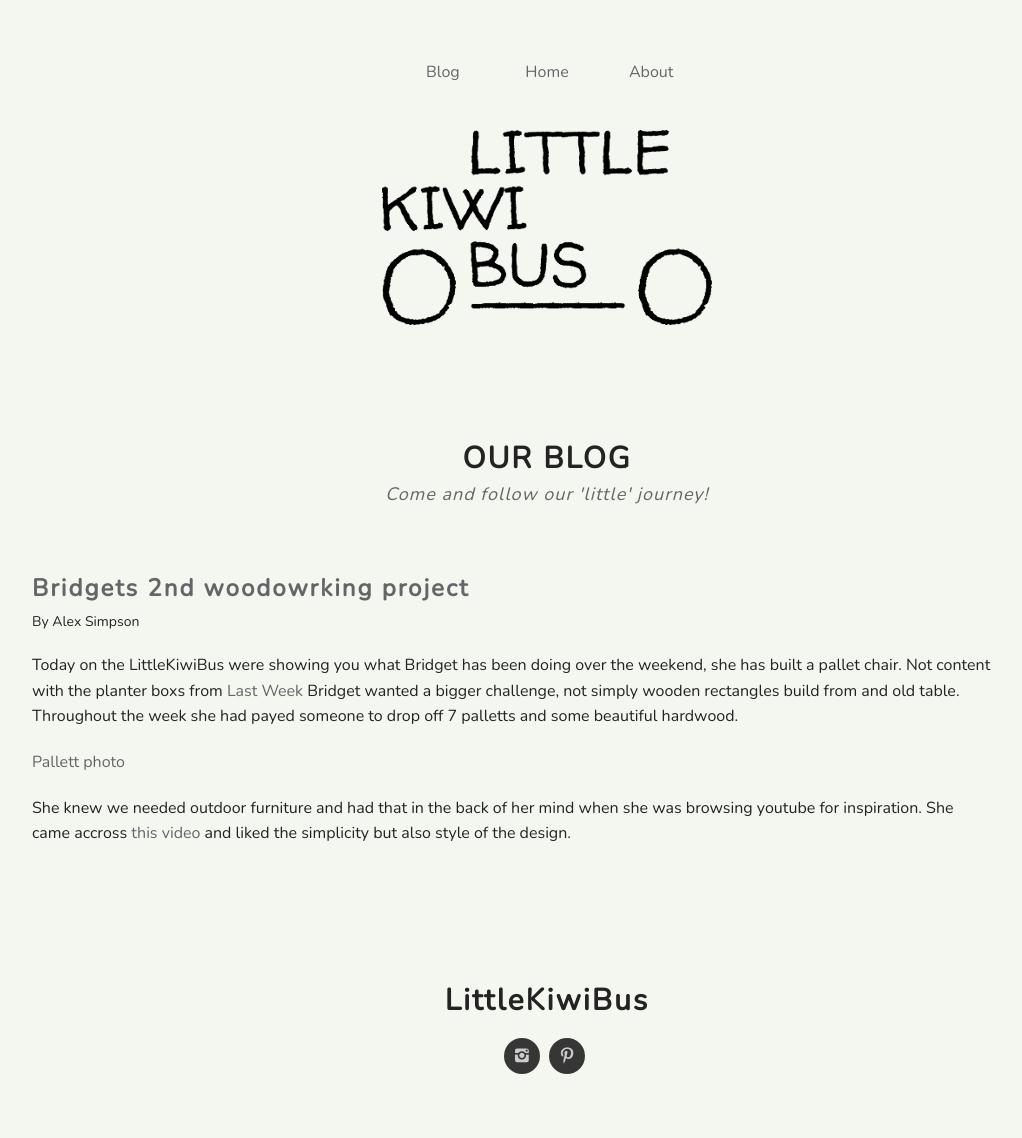
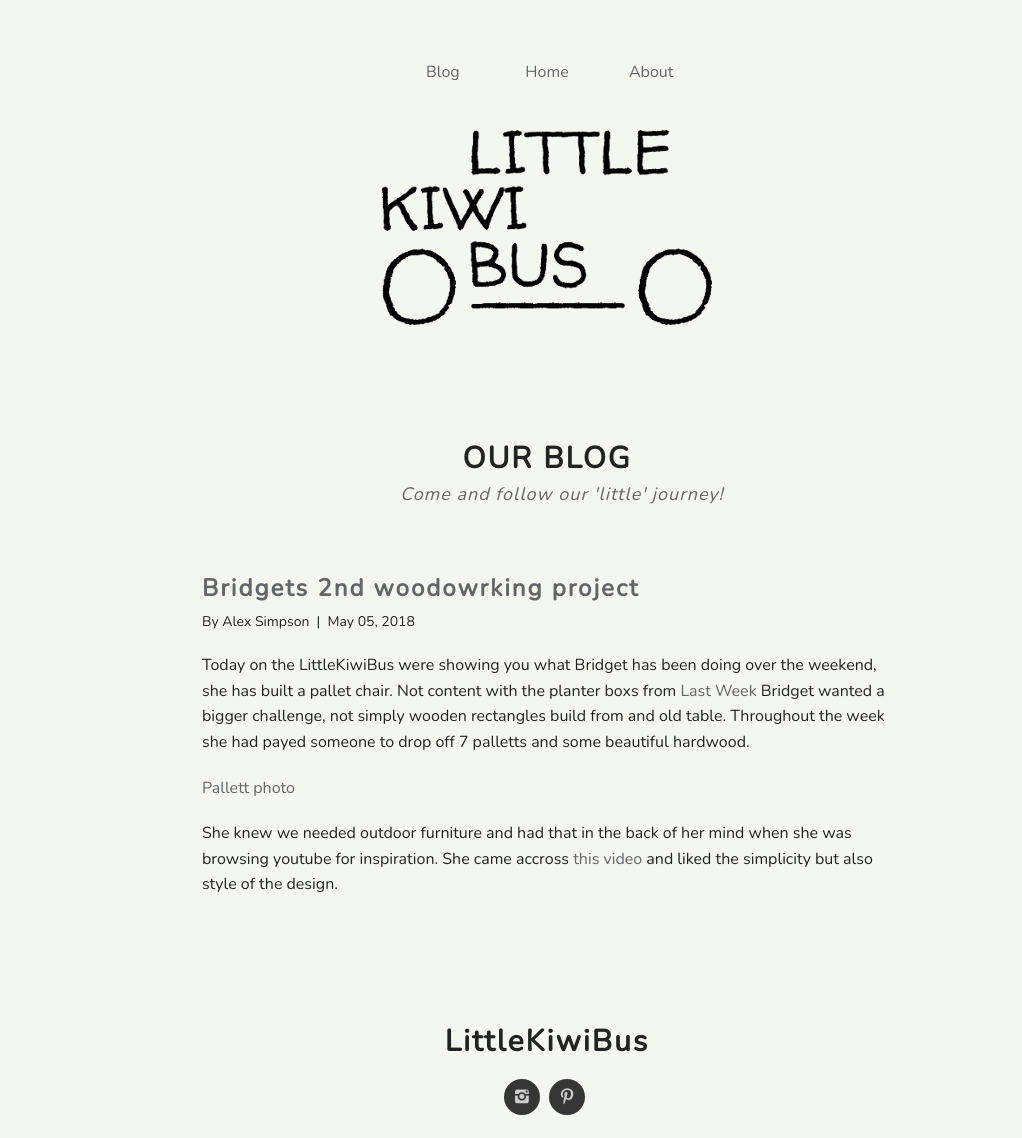
Before and after one commit to vendablefall/littlekiwibus, a Jekyll site: the page built from _posts/2017-06-21-Bridgets_2nd_woodworking_project.md, in a window 1280 px wide. Shown: the whole page, without its empty margins (93-1115 px from the left). Built offline with Jekyll 4.4.1, drawn with Linux system fonts in a browser that asks for light colours; Markdown is read by kramdown in place of the engine named in the settings; comment, search, counter and statistics services are not loaded; before the commit the page ends 1097 px from its top, so only the background shows below that.

Commit message:
max width posts to 750px, added date to posts and blog.index

```diff
--- a/_layouts/blog.html
+++ b/_layouts/blog.html
@@ -17,7 +17,7 @@ layout: default
     <div class='spacing'></div>
   </div>
   <div class='row'>
-    <div class='large-12 columns'>
+    <div class=''>
 
       {{ content }}
 
--- a/_layouts/post.html
+++ b/_layouts/post.html
@@ -13,7 +13,7 @@ section_id: blog
     </h3>
     <p>
       By
-      <span class='author'>{{ page.author }}</span>
+      <span class='author'>{{ page.author }}  &nbsp|&nbsp  {{ page.date | date: '%B %d, %Y' }}</span>
     </p>
   </div>
   <div class='content'>
@@ -38,92 +38,3 @@ section_id: blog
         </script>
         <noscript>Please enable JavaScript to view the <a href="http://disqus.com/?ref_noscript">comments powered by Disqus.</a></noscript>
 {% endif %}
-
-
-<!--
-<a id='comments'></a>
-<div class='comments-wrapper'>
-  <h3 class='comments-count'>6 Comments</h3>
-  <ul class='comments'>
-    <li>
-      <div class='meta'>
-        <p class='avatar'>
-          <img alt='' height='39' src='{{site.url}}/images/avatar.png' width='39'>
-        </p>
-        <p class='info'>
-          <span class='name'>Amy</span>
-          <span class='datetime'>October 15, 2011 at 3:30 pm</span>
-          <a href='#comments-form'>Reply</a>
-        </p>
-      </div>
-      <p>
-        Laudantium et sint repellat eum necessitatibus aut est rem illo delectus saepe. dolor consectetur et dolorem distinctio beatae doloribus magni ducimus reprehenderit voluptatibus ex officia quia. cum facere est quas provident ea nam quibusdam deserunt quis. error quis nihil ad quia corrupti asperiores labore quis error ut debitis nobis iste. laborum sint qui aut asperiores numquam itaque ea illum
-      </p>
-    </li>
-    <li>
-      <div class='meta'>
-        <p class='avatar'>
-          <img alt='' height='39' src='{{site.url}}/images/avatar.png' width='39'>
-        </p>
-        <p class='info'>
-          <span class='name'>Amy</span>
-          <span class='datetime'>October 15, 2011 at 3:30 pm</span>
-          <a href='#comments-form'>Reply</a>
-        </p>
-      </div>
-      <p>Quam cumque magni voluptas. possimus neque in voluptates. quia consequatur voluptas eum aut mollitia ipsa commodi. sint vero earum illo sequi omnis officiis velit nihil dolor quo quisquam sint. impedit ut quisquam sed placeat et quia nam possimus veniam possimus at qui. ipsam architecto ducimus similique modi non autem consequatur soluta</p>
-      <ul class='children'>
-        <li>
-          <div class='meta'>
-            <p class='avatar'>
-              <img alt='' height='39' src='{{site.url}}/images/avatar.png' width='39'>
-            </p>
-            <p class='info'>
-              <span class='name'>Amy</span>
-              <span class='datetime'>October 15, 2011 at 3:30 pm</span>
-              <a href='#comments-form'>Reply</a>
-            </p>
-          </div>
-          <p>Quas ut vel nobis veniam explicabo consequatur. iusto nisi eius iure voluptas perferendis omnis quod excepturi et eum. sed porro tenetur ut unde suscipit optio ipsum molestiae</p>
-        </li>
-      </ul>
-    </li>
-    <li>
-      <div class='meta'>
-        <p class='avatar'>
-          <img alt='' height='39' src='{{site.url}}/images/avatar.png' width='39'>
-        </p>
-        <p class='info'>
-          <span class='name'>Amy</span>
-          <span class='datetime'>October 15, 2011 at 3:30 pm</span>
-          <a href='#comments-form'>Reply</a>
-        </p>
-      </div>
-      <p>Deleniti omnis magnam officiis tempora et suscipit quam voluptates magni magnam aut recusandae fuga. et molestiae natus harum libero. et dignissimos qui id est natus architecto quisquam non quo voluptas dignissimos et quibusdam. id saepe laudantium ipsum labore dolorum officia et odio debitis et. consequatur non veniam deserunt rerum nihil sint est</p>
-    </li>
-  </ul>
-</div>
-
-<div id='comments-form'>
-  <h3>Your comment</h3>
-  <form accept-charset='UTF-8' action='' method='post'>
-    <p class='name'>
-      <label for='name'>Your Name</label>
-      <input class='input-text required' id='name' name='name' type='text'>
-    </p>
-    <p class='email'>
-      <label for='email'>Your Email</label>
-      <input class='input-text required' id='email' name='email' type='text'>
-    </p>
-    <p class='message'>
-      <label for='message'>Your Message</label>
-      <textarea class='required' cols='80' id='message' name='message' rows='5'></textarea>
-    </p>
-    <div class='spacing'></div>
-    <p>
-      <input class='button' type='submit' value='Send Message'>
-    </p>
-  </form>
-</div>
-
--->
--- a/blog/index.html
+++ b/blog/index.html
@@ -13,7 +13,7 @@ section_id: blog
       </h3>
       <p>
         By
-        <span class='author'>{{post.author}}</span>
+        <span class='author'>{{post.author}} &nbsp|&nbsp  {{ post.date | date: '%B %d, %Y' }}</span></span>
       </p>
     </div>
     <div class='content'>
--- a/css/style.css
+++ b/css/style.css
@@ -210,6 +210,8 @@ display: none;
   font-style: italic;
   color: #666666;
   letter-spacing: 1px;
+  margin-left: 30px;
+  magin-right: 30px;
 }
 .special-title p.shortline {
   width: 100px;
@@ -653,11 +655,12 @@ ul.info i:hover {
 
 /*blog */
 .post {
-  margin: 0 0 30px;
-  max-width:991px;
+  margin: auto;
+  max-width:750px;
 }
 .post .info, .post .content {
   margin-left: 30px;
+  margin-right: 30px;
 
 }
 .post .info h3 {
```
Also changed, not shown: 3 other files.
